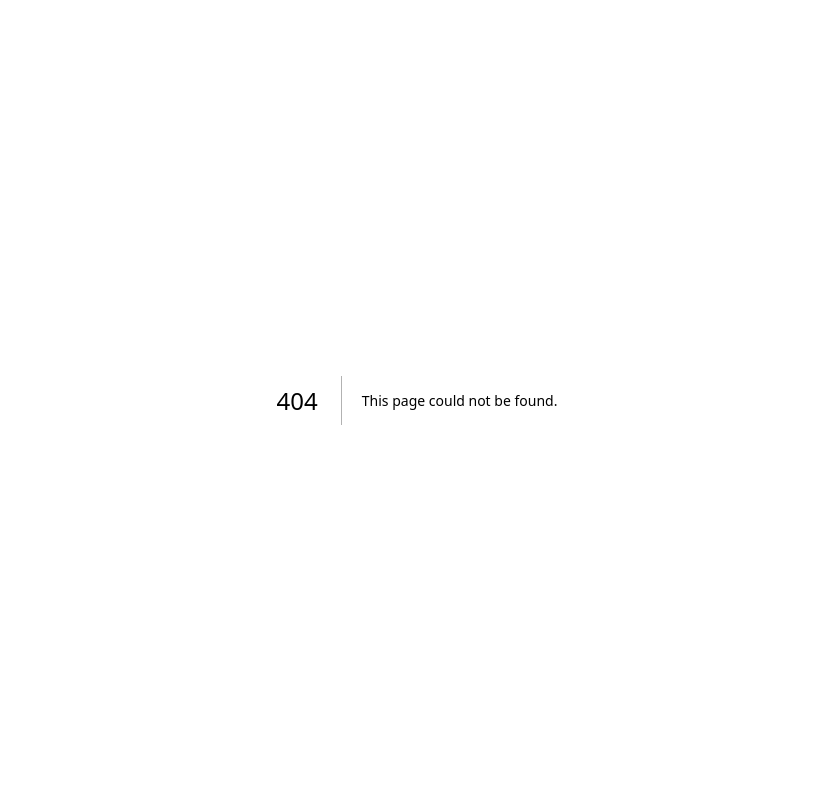
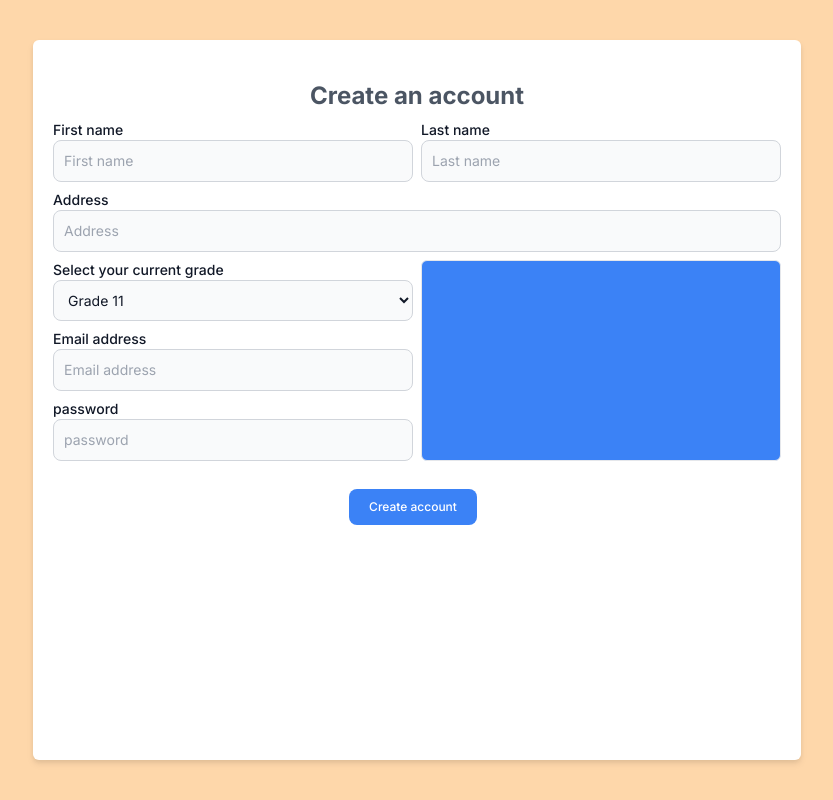
Before and after one commit to TharinduDeshananda/tutionproject, a Next.js app: page /account/createaccount in a window 1280 px wide. Before the commit this address had no page. Shown: the whole page, without its empty margins (223-1056 px from the left). Built offline with nearby package versions, Linux system fonts and the light colour scheme.

Commit message:
create account page added

```diff
--- /dev/null
+++ b/src/app/account/createaccount/page.jsx
@@ -0,0 +1,140 @@
+import React from "react";
+
+function page() {
+  // top container
+  return (
+    <div className="w-full min-h-[100vh] bg-orange-200 flex justify-center items-center flex-col overflow-auto">
+      {/* main wrapper */}
+      <div className=" rounded-md drop-shadow-md min-w-[320px] h-full sm:min-h-[90vh] grid grid-cols-1 md:grid-cols-2 max-w-[768px] bg-white w-full gap-2 p-5 auto-rows-min ">
+        <h1 className="col-span-1 mt-5 text-2xl font-bold text-center text-gray-600 md:col-span-2">
+          Create an account
+        </h1>
+        {/* first name */}
+        <div className="w-full">
+          <label
+            htmlFor="first_name"
+            className="block mb-0 text-sm font-medium text-gray-900"
+          >
+            First name
+          </label>
+          <input
+            type="text"
+            id="first_name"
+            className="bg-gray-50 border border-gray-300 text-gray-900 text-sm rounded-lg focus:ring-blue-500 focus:border-blue-500 block w-full p-2.5   "
+            placeholder="First name"
+            required
+          />
+        </div>
+        {/* first name ends */}
+        {/* last name */}
+        <div className="w-full ">
+          <label
+            htmlFor="last_name"
+            className="block mb-0 text-sm font-medium text-gray-900"
+          >
+            Last name
+          </label>
+          <input
+            type="text"
+            id="last_name"
+            className="bg-gray-50 border border-gray-300 text-gray-900 text-sm rounded-lg focus:ring-blue-500 focus:border-blue-500 block w-full p-2.5   "
+            placeholder="Last name"
+            required
+          />
+        </div>
+        {/* last name ends */}
+        {/* address start */}
+        <div className="col-span-1 md:col-span-2">
+          <label
+            htmlFor="address"
+            className="block mb-0 text-sm font-medium text-gray-900"
+          >
+            Address
+          </label>
+          <input
+            type="text"
+            id="adress"
+            className="bg-gray-50 border border-gray-300 text-gray-900 text-sm rounded-lg focus:ring-blue-500 focus:border-blue-500 block w-full p-2.5   "
+            placeholder="Address"
+            required
+          />
+        </div>
+        {/* address ends */}
+        {/* current grade start */}
+        <div className="">
+          <label
+            htmlFor="grade"
+            className="block text-sm font-medium text-gray-900 "
+          >
+            Select your current grade
+          </label>
+          <select
+            defaultValue={"g11"}
+            id="grade"
+            className="bg-gray-50 border border-gray-300 text-gray-900 text-sm rounded-lg focus:ring-blue-500 focus:border-blue-500 block w-full p-2.5 "
+          >
+            <option value="g11">Grade 11</option>
+            <option value="g10">Grade 10</option>
+            <option value="g9">Grade 9</option>
+            <option value="g8">Grade 8</option>
+            <option value="g7">Grade 7</option>
+            <option value="g6">Grade 6</option>
+          </select>
+        </div>
+        {/* current grade ends */}
+        {/* email address start */}
+        <div className="col-start-1">
+          <label
+            htmlFor="email"
+            className="block mb-0 text-sm font-medium text-gray-900"
+          >
+            Email address
+          </label>
+          <input
+            type="email"
+            id="email"
+            className="bg-gray-50 border border-gray-300 text-gray-900 text-sm rounded-lg focus:ring-blue-500 focus:border-blue-500 block w-full p-2.5   "
+            placeholder="Email address"
+            required
+          />
+        </div>
+        {/* email address end */}
+        {/* password start */}
+        <div className="col-start-1">
+          <label
+            htmlFor="password"
+            className="block mb-0 text-sm font-medium text-gray-900"
+          >
+            password
+          </label>
+          <input
+            type="password"
+            id="password"
+            className="bg-gray-50 border border-gray-300 text-gray-900 text-sm rounded-lg focus:ring-blue-500 focus:border-blue-500 block w-full p-2.5   "
+            placeholder="password"
+            required
+          />
+        </div>
+        {/* password end */}
+        {/* user image box */}
+        <div className="col-start-1 bg-blue-500 min-h-[200px] border rounded-md md:col-start-2 md:row-start-4 md:row-span-3"></div>
+
+        {/* user image box end */}
+
+        {/* submit button start */}
+
+        <div className="flex items-center justify-center w-full col-span-1 col-start-1 md:col-span-2">
+          <button
+            type="button"
+            className=" text-xs mt-5 focus:outline-none text-white bg-blue-500 hover:bg-blue-700 focus:ring-4 focus:ring-blue-300 font-medium rounded-lg  px-5 py-2.5 mr-2 mb-2 "
+          >
+            Create account
+          </button>
+        </div>
+        {/* submit button end */}
+      </div>
+    </div>
+  );
+}
+
+export default page;
--- /dev/null
+++ b/src/app/account/page.jsx
@@ -0,0 +1,7 @@
+import React from "react";
+
+function page() {
+  return <div>page</div>;
+}
+
+export default page;
--- /dev/null
+++ b/src/app/account/useraccount/page.jsx
@@ -0,0 +1,7 @@
+import React from "react";
+
+function page() {
+  return <div>page</div>;
+}
+
+export default page;
--- a/src/app/login/page.jsx
+++ b/src/app/login/page.jsx
@@ -5,7 +5,7 @@ function page() {
   return (
     <div className="w-full h-[100vh] bg-orange-200 flex justify-center items-center">
       {/* top wrapper */}
-      <div className="max-w-[640px] flex flex-row bg-white min-w-[320px] rounded-md overflow-hidden shadow-md drop-shadow-md">
+      <div className="max-w-[640px] flex flex-row bg-white min-w-[320px] rounded-md overflow-hidden shadow-md drop-shadow-md w-full">
         {/* left details container */}
         <div className="min-w-[320px] min-h-[420px] items-center justify-center flex-1 hidden text-white bg-pink-700 sm:flex flex-col p-5">
           <div className="flex flex-col items-center justify-center flex-[5]">
@@ -22,7 +22,7 @@ function page() {
           </div>
         </div>
         {/* right actions container */}
-        <div className="flex-1 min-w-[320px] min-h-[420px] flex flex-col items-center py-2 text-gray-700">
+        <div className="flex-1 min-w-[320px] h-[100vh] sm:h-auto  min-h-[420px] flex flex-col items-center py-2 text-gray-700">
           <h1 className="text-2xl font-bold text-center">Login</h1>
           {/* login input fields */}
           <div className="flex flex-col items-center w-full">
@@ -31,7 +31,7 @@ function page() {
                 for="first_name"
                 class="block mb-0 text-sm font-medium text-gray-900"
               >
-                First name
+                User name
               </label>
               <input
                 type="email"
@@ -83,6 +83,9 @@ function page() {
             </div>
           </div>
           <div className="flex flex-col items-center justify-center flex-1 w-full">
+            <h1 className="text-xs text-center sm:hidden">
+              If you dont have an account create one
+            </h1>
             <button
               type="button"
               class=" text-xs mt-5 focus:outline-none text-white bg-blue-500 hover:bg-blue-700 focus:ring-4 focus:ring-blue-300 font-medium rounded-lg  px-5 py-2.5 mr-2 mb-2 "
```
